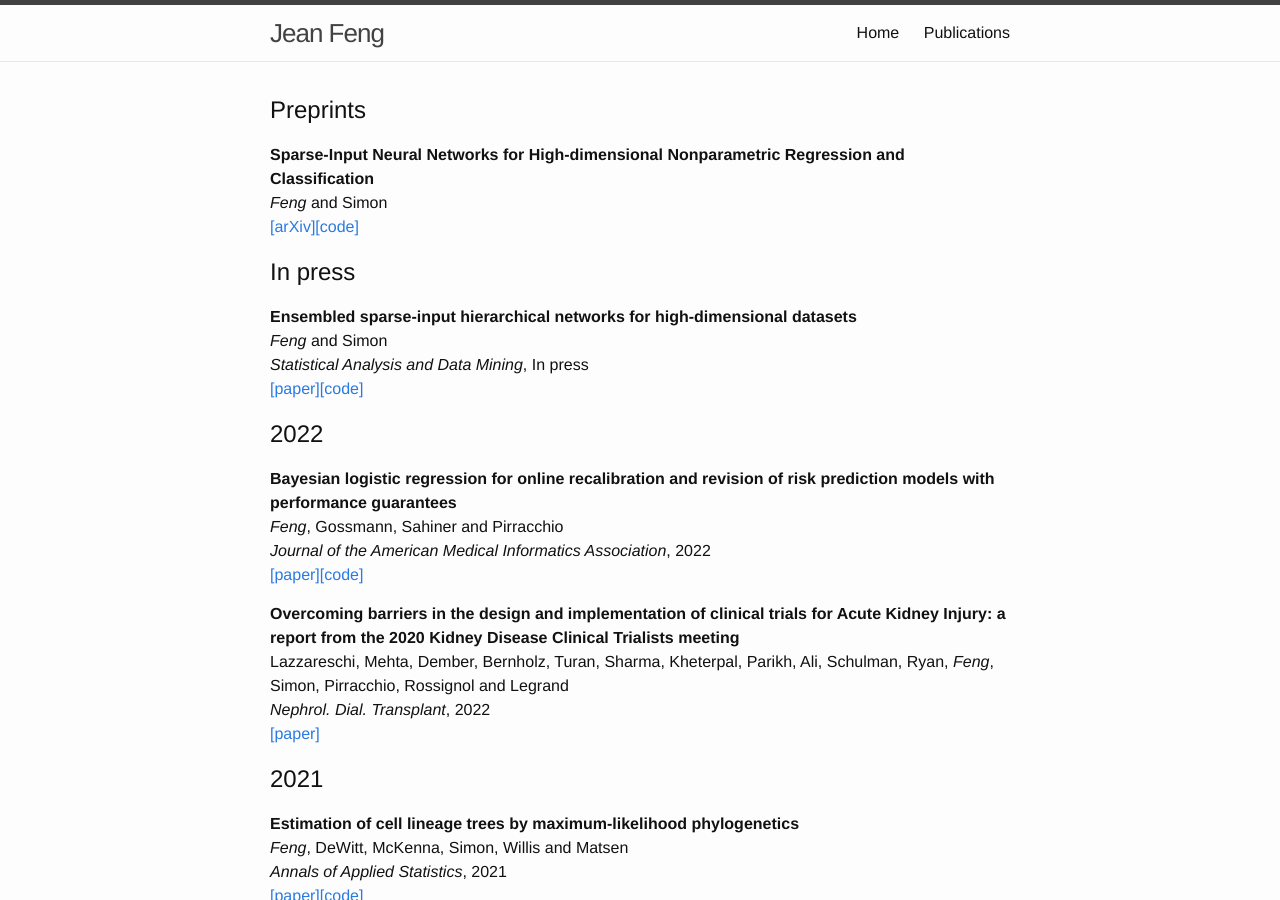
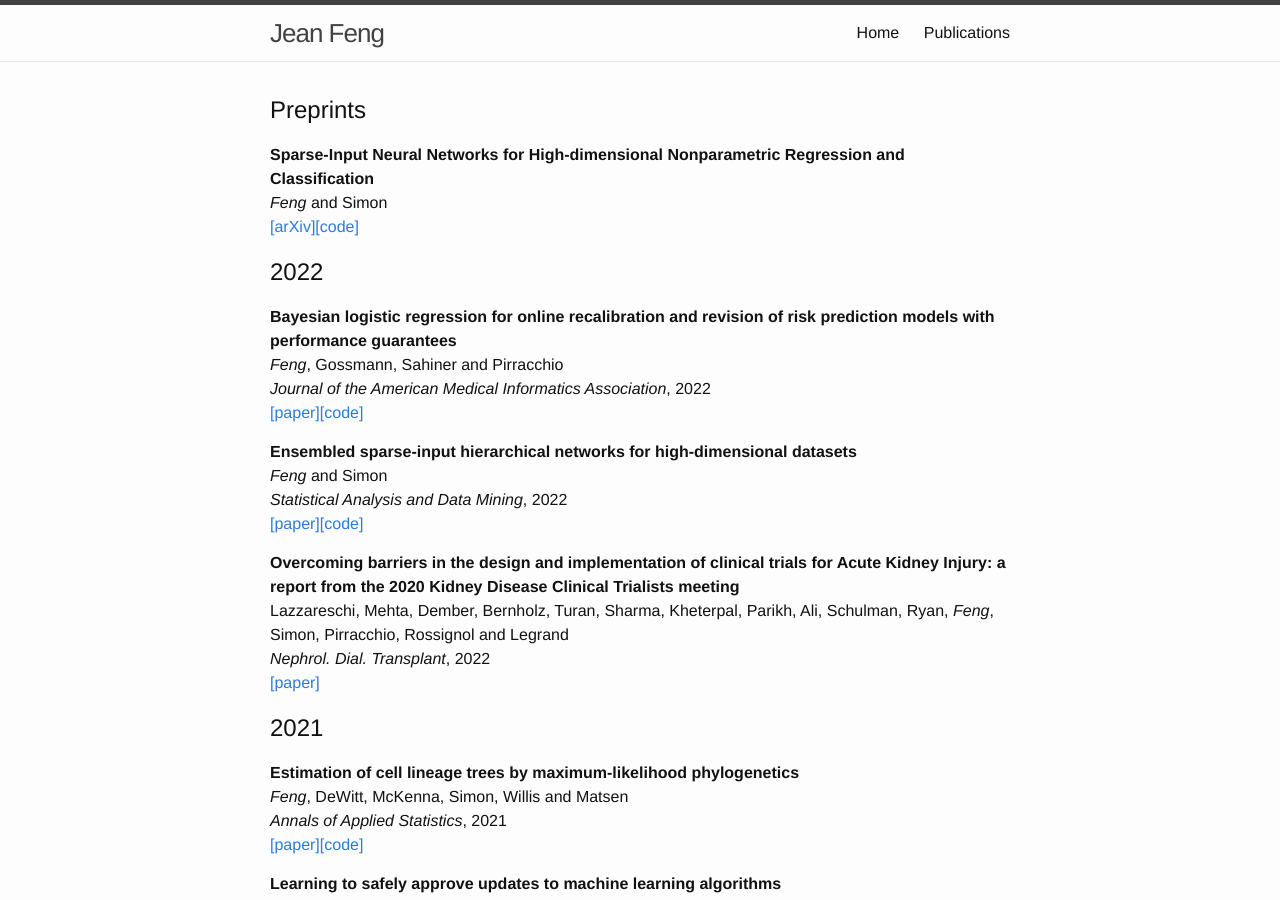
Before and after one commit to jjfeng/jjfeng.github.io, a Jekyll site: the page built from publications.md, in a window 1280 px wide and 900 px high. Built offline with Jekyll 4.4.1, drawn with Linux system fonts in a browser that asks for light colours.

Commit message:
update pubs

```diff
--- a/publications.bib
+++ b/publications.bib
@@ -135,8 +135,8 @@
              datasets",
   author  = "Feng, Jean and Simon, Noah",
   journal = "Statistical Analysis and Data Mining",
-  month =  march,
-  year =  2021,
+  month =  mar,
+  year =  2022,
   url     = "http://doi.org/10.1002/sam.11579"
 }
 
--- a/publications.md
+++ b/publications.md
@@ -8,17 +8,16 @@ title: Publications
 *Feng* and Simon<br />
 [\[arXiv\]](http://arxiv.org/abs/1711.07592)[\[code\]](https://github.com/jjfeng/spinn)
 
-## In press
-**Ensembled sparse-input hierarchical networks for high-dimensional datasets**<br />
-*Feng* and Simon<br />
-*Statistical Analysis and Data Mining*, In press<br />
-[\[paper\]](http://arxiv.org/abs/2005.04834)[\[code\]](https://github.com/jjfeng/easier_net)
-
 ## 2022
 **Bayesian logistic regression for online recalibration and revision of risk prediction models with performance guarantees**<br />
 *Feng*, Gossmann, Sahiner and Pirracchio<br />
 *Journal of the American Medical Informatics Association*, 2022<br />
 [\[paper\]](https://doi.org/10.1093/jamia/ocab280)[\[code\]](https://github.com/jjfeng/bayesian_model_revision)
+
+**Ensembled sparse-input hierarchical networks for high-dimensional datasets**<br />
+*Feng* and Simon<br />
+*Statistical Analysis and Data Mining*, 2022<br />
+[\[paper\]](http://doi.org/10.1002/sam.11579)[\[code\]](https://github.com/jjfeng/easier_net)
 
 **Overcoming barriers in the design and implementation of clinical trials for Acute Kidney Injury: a report from the 2020 Kidney Disease Clinical Trialists meeting**<br />
 Lazzareschi, Mehta, Dember, Bernholz, Turan, Sharma, Kheterpal, Parikh, Ali, Schulman, Ryan, *Feng*, Simon, Pirracchio, Rossignol and Legrand<br />
--- a/publications_underlined.bib
+++ b/publications_underlined.bib
@@ -135,8 +135,8 @@
              datasets",
   author  = "\underline{Jean Feng} and Simon, Noah",
   journal = "Statistical Analysis and Data Mining",
-  month =  march,
-  year =  2021,
+  month =  mar,
+  year =  2022,
   url     = "http://doi.org/10.1002/sam.11579"
 }
 
```
Also changed, not shown: 1 other file.
